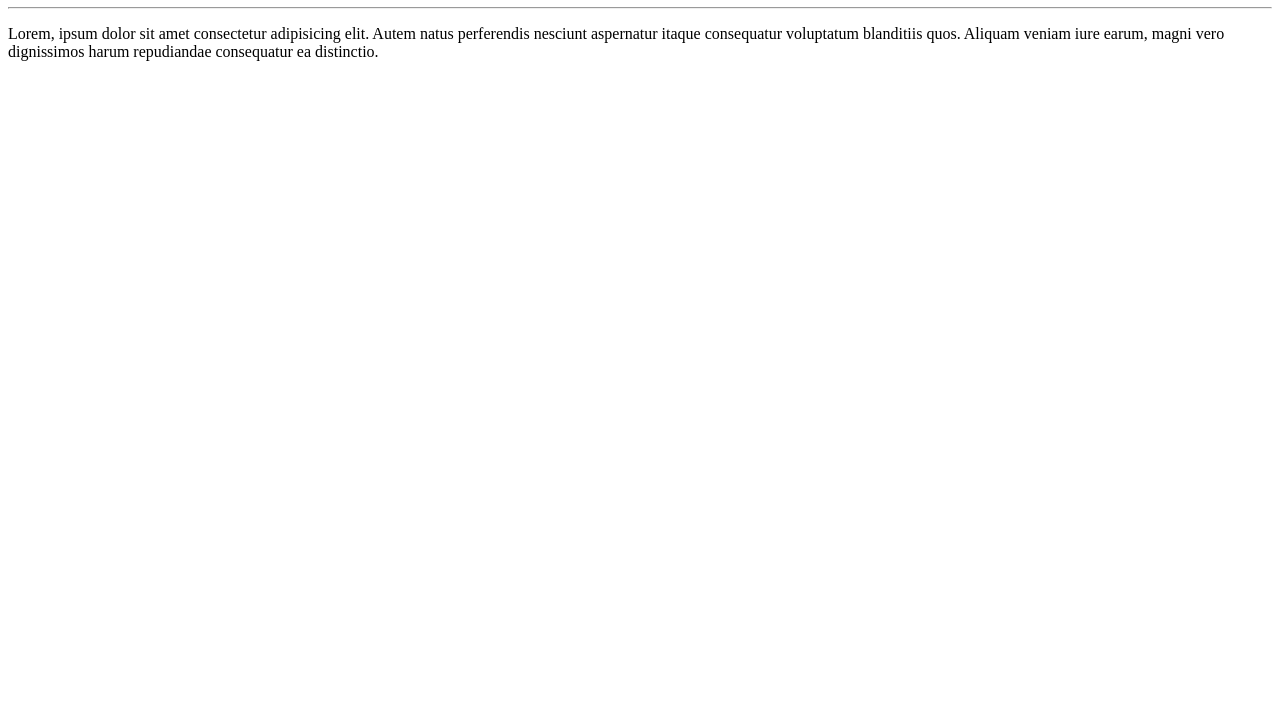
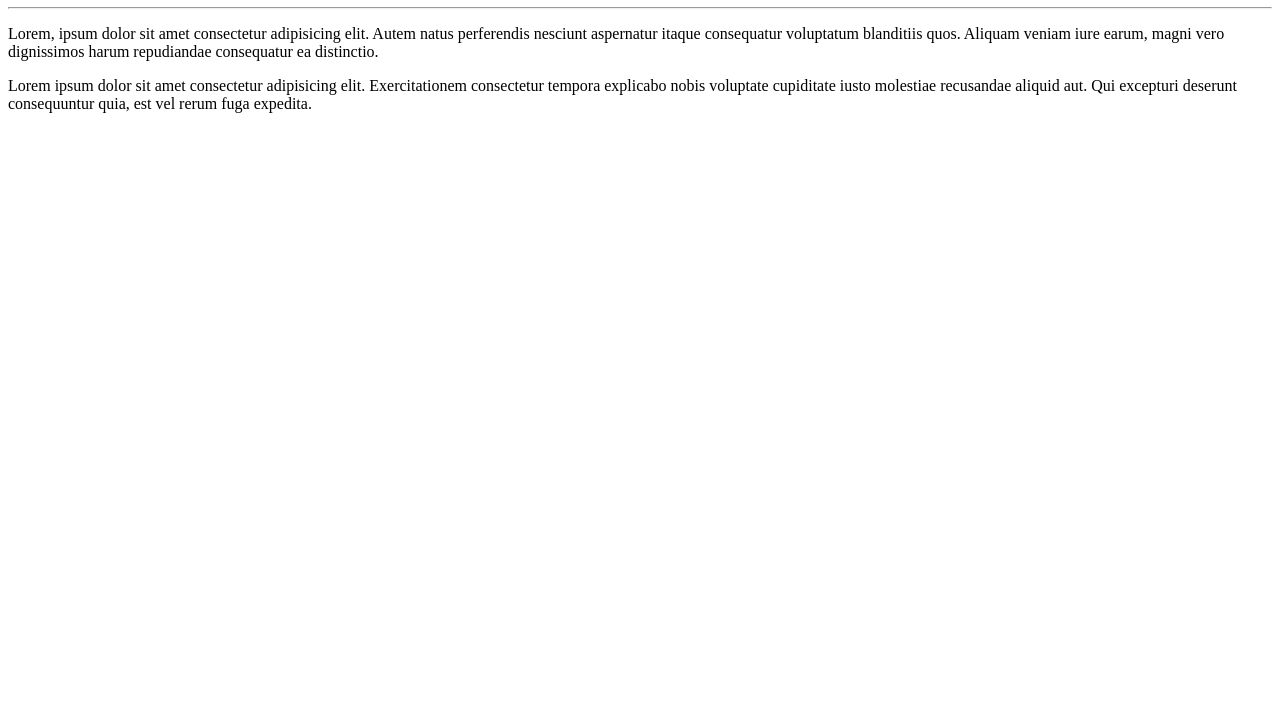
Before and after one commit to ANGELOBJ91/Ola-Mundo, a plain HTML site: page site-exemplo/index.html in a window 1280 px wide. Shown: the part 73-800 px from the top of the page. Drawn offline with Linux system fonts and the light colour scheme.

Commit message:
adicionei outro paragrafo

```diff
--- a/site-exemplo/index.html
+++ b/site-exemplo/index.html
@@ -9,5 +9,5 @@
     <h1>Olá, Mundo!</h1>
     <hr>
     <p>Lorem, ipsum dolor sit amet consectetur adipisicing elit. Autem natus perferendis nesciunt aspernatur itaque consequatur voluptatum blanditiis quos. Aliquam veniam iure earum, magni vero dignissimos harum repudiandae consequatur ea distinctio.</p>
-</body>
+    <p> Lorem ipsum dolor sit amet consectetur adipisicing elit. Exercitationem consectetur tempora explicabo nobis voluptate cupiditate iusto molestiae recusandae aliquid aut. Qui excepturi deserunt consequuntur quia, est vel rerum fuga expedita.</p>
 </html>
```
